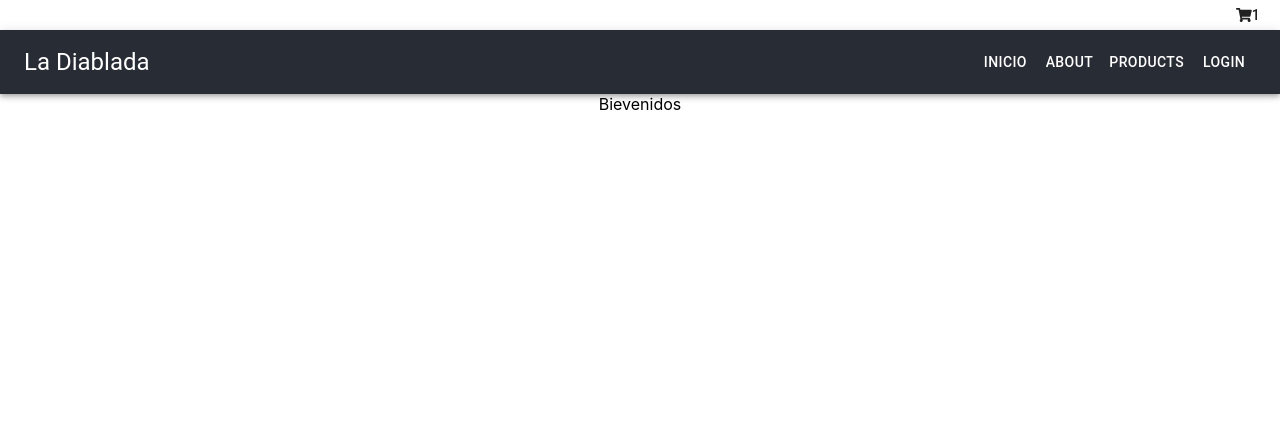
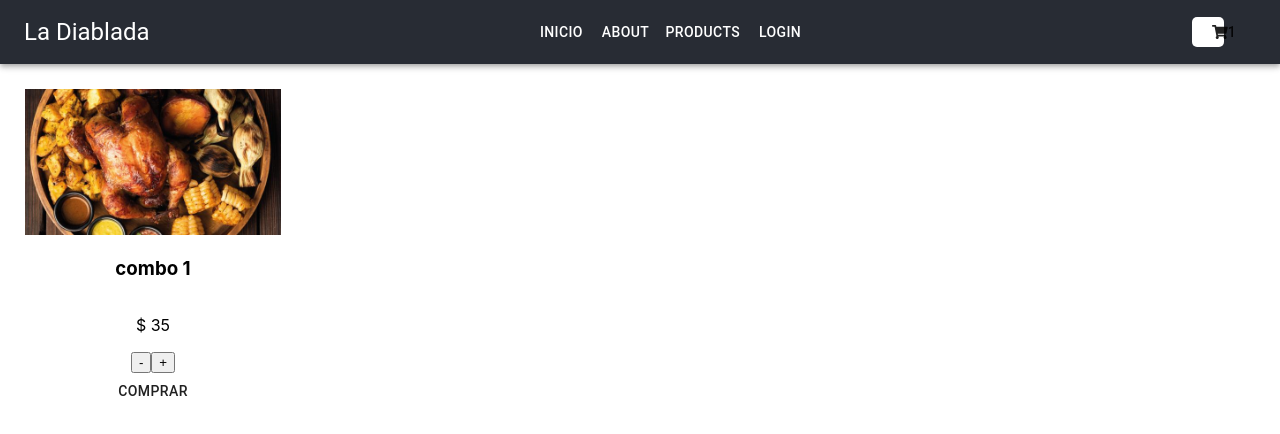
Before and after one commit to jfcattaneo87/ladiablada, a React (Create React App) app: page / in a window 1280 px wide. Shown: the top 434 px of the page. Built offline with nearby package versions, Linux system fonts and the light colour scheme.

Commit message:
modificando componentes

```diff
--- a/src/App.js
+++ b/src/App.js
@@ -1,6 +1,5 @@
 import './App.css';
 import NavBar from './components/NavBar/NavBar';
-import CartWidget from './components/CartWidget/CartWidget';
 import ListContainer from './components/ListContainer/ListContainer';
 
 
@@ -8,9 +7,9 @@ import ListContainer from './components/ListContainer/ListContainer';
 function App() {
   return (
     <div className="App">
-        <CartWidget/>
+
         <NavBar/>
-        <ListContainer greeting={"Bievenidos"}/>
+        <ListContainer Products={1}/>
 
     </div>
   );
--- a/src/components/CartWidget/CartWidget.css
+++ b/src/components/CartWidget/CartWidget.css
@@ -1,10 +1,15 @@
 
 .cart-buttonNav{
-    width: 100%;
+    width: 50%;
     height: 30px;
     display: flex;
     align-content: center;
-    justify-content: flex-end;
+    justify-content: space-around;
     align-items: center;
-
+    background-color: white;
+    border-radius: 5px;
+    -webkit-border-radius: 5px;
+    -moz-border-radius: 5px;
+    -ms-border-radius: 5px;
+    -o-border-radius: 5px;
 }
--- a/src/components/ListContainer/ListContainer.js
+++ b/src/components/ListContainer/ListContainer.js
@@ -3,14 +3,10 @@ import './ListContainer.css';
 import Products from "../Products/Products";
 // external components
 
-
-
-const ListContainer = ({ greeting}) => {
-
-    return <div>{greeting}</div>;
-
- };
-
-
-
- export default ListContainer
+export default function ListContainer(props){
+    return(
+        <div className="List-container" >
+            <Products title="combo 1"price="35"/>
+        </div>
+    )
+}
--- a/src/components/NavBar/NavBar.css
+++ b/src/components/NavBar/NavBar.css
@@ -4,3 +4,6 @@ header>div{
     justify-content: space-between;
     background-color: #282c34;
 }
+.container-icono-login {
+    display: flex;
+}
--- a/src/components/NavBar/NavBar.js
+++ b/src/components/NavBar/NavBar.js
@@ -25,7 +25,11 @@ const NavBar = () => {
                     <Button color="inherit">about</Button>
                     <Button color="inherit">products</Button>
                     <Button color="inherit">Login</Button>
-                </div>
+                    </div>
+                    <div className="shopping-car">
+                    <CartWidget/>
+                    </div>
+
             </Toolbar>
       </AppBar>
 
--- a/src/components/Products/Products.js
+++ b/src/components/Products/Products.js
@@ -1,5 +1,7 @@
 import React from "react";
 import ProductoImg from '../../assets/Productos/uno.jpg';
+import Button from "@material-ui/core/Button";
+import ItemCount from "../ItemCount/ItemCount";
 import '../Products/Products.css';
 
 
@@ -15,7 +17,9 @@ const Products = (props) => {
                       </div>
                       <h3>{props.title}</h3>
                       <p>$ {props.price}</p>
-                      <button>Comprar</button>
+                      <ItemCount/>
+                      <Button>Comprar</Button>
+
 
 
                   </div>
```
Also changed, not shown: src/components/ItemCount/ItemCount.css (added).
